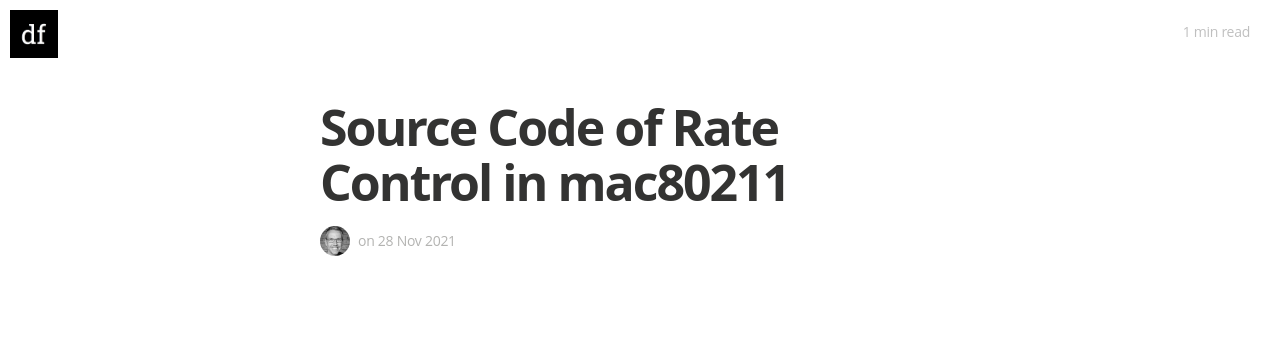
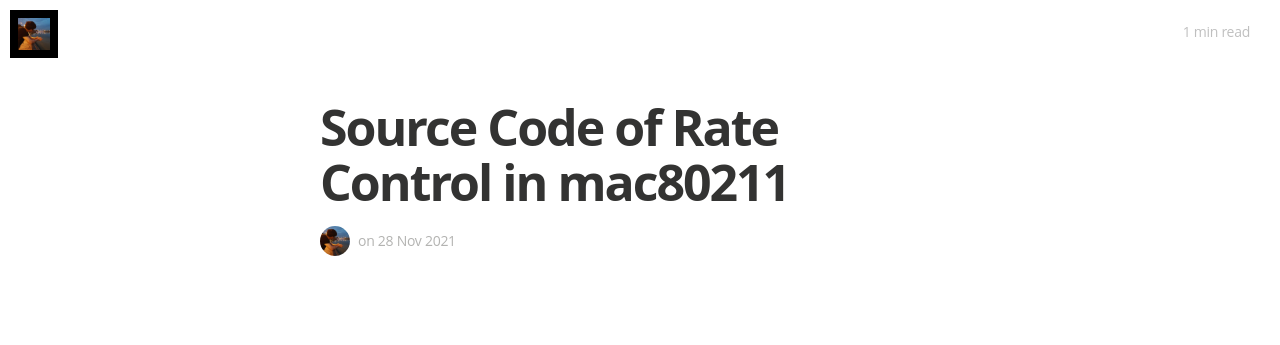
Before and after one commit to OctHe/octhe.github.io, a Jekyll site: the page built from _posts/2021-11-28-rate-control-in-mac80211.md, in a window 1280 px wide. Shown: the top 345 px of the page. Built offline with Jekyll 4.4.1, drawn with Linux system fonts in a browser that asks for light colours; nearby versions of some CDN libraries; some web fonts are replaced.

Commit message:
Update and remove images

```diff
--- a/_config.yml
+++ b/_config.yml
@@ -8,13 +8,13 @@
 description: > # this means to ignore newlines until "email:"
    Shiyue's blog about wireless network
 
-email: a-mail@mail.mail
+email: hsy1995313@gmail.com
 #blog logo
-logo: "/assets/images/df_logo.jpg"
+logo: "/assets/images/author.jpg"
 float_logo: true # true, false (default)
 
 # blog cover
-cover: "/assets/images/cA4aKEIPQrerBnp1yGHv_IMG_9534-3-2.jpg"
+cover: "/assets/images/wuhan.jpg"
 
 name: 'Shiyue He'
 author: 'Shiyue He'
```
Also changed, not shown: assets/images/author.jpg, assets/images/background_image.jpg (deleted), assets/images/df_logo.jpg (deleted), assets/images/favicon.png (deleted), assets/images/screenshot1.jpg (deleted), assets/images/screenshot2.jpg (deleted), assets/images/screenshot3.jpg (deleted), assets/images/wuhan.jpg (added).
